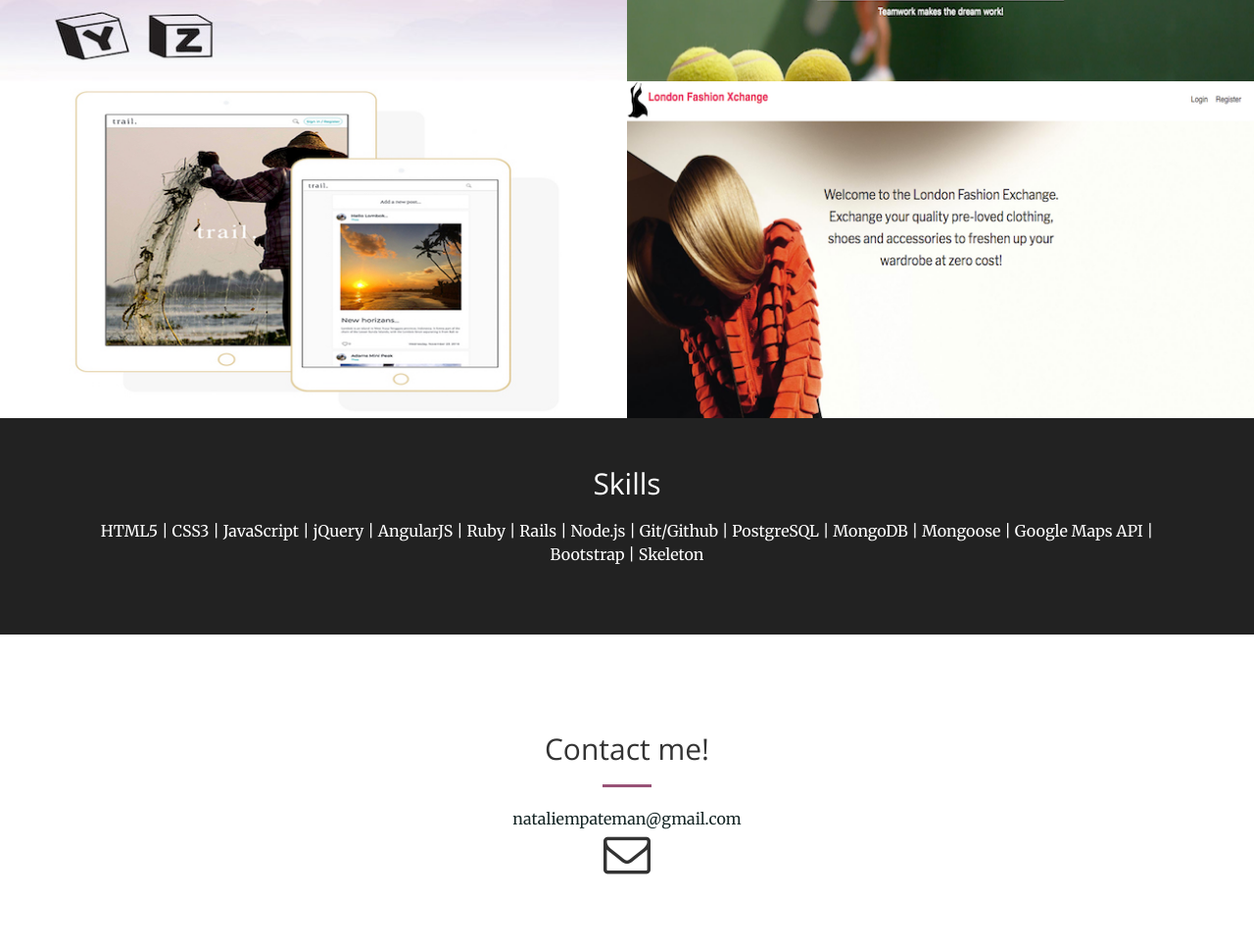
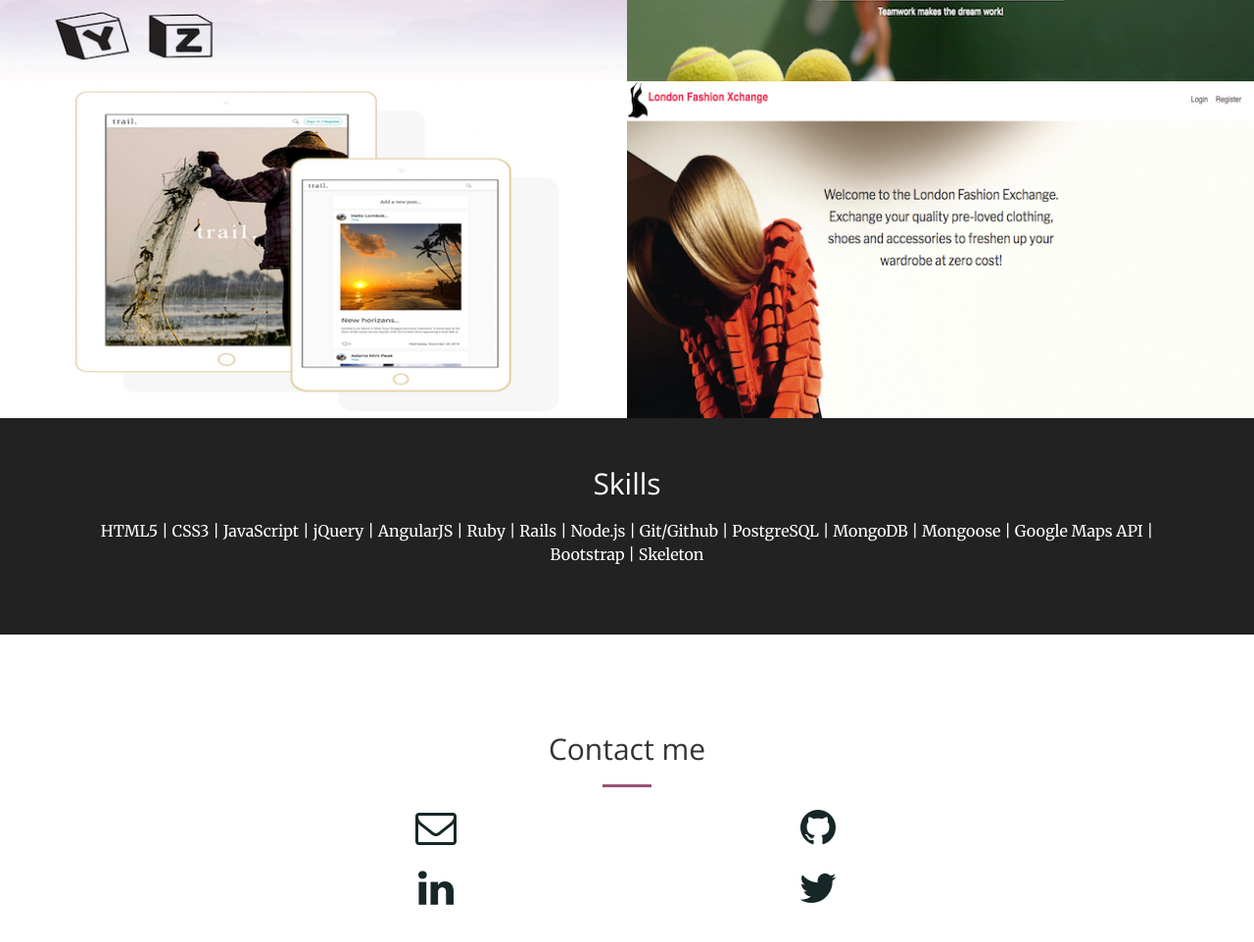
Before and after one commit to nataliemp28/nataliemp28.github.io, a website: page index.html in a window 1280 px wide. Shown: the part 1528-2490 px from the top of the page at 98% size. Drawn offline with nearby package versions, Linux system fonts and the light colour scheme.

Commit message:
fixing contact icons

```diff
--- a/index.html
+++ b/index.html
@@ -149,45 +149,12 @@
                   This was my final project and was built using Ruby on Rails, AngularJS, HTML, SCSS, postgreSQL and Skeleton. This was a solo project.
                 </div>
                 <div class="project-name">
-                                    <!-- <a href="https://london-fashion-exchange.herokuapp.com">London Fashion Xchange</a> -->
                   London Fashion Xchange
                 </div>
               </div>
             </div>
           </a>
         </div>
-                <!-- <div class="col-lg-4 col-sm-6">
-                    <a href="img/portfolio/fullsize/5.jpg" class="portfolio-box">
-                        <img src="img/portfolio/thumbnails/5.jpg" class="img-responsive" alt="">
-                        <div class="portfolio-box-caption">
-                            <div class="portfolio-box-caption-content">
-                                <div class="project-category text-faded">
-                                    Category
-                                </div>
-                                <div class="project-name">
-                                    Project Name
-                                </div>
-                            </div>
-                        </div>
-                    </a>
-                </div> -->
-                <!-- <div class="col-lg-4 col-sm-6">
-                    <a href="img/portfolio/fullsize/6.jpg" class="portfolio-box">
-                        <img src="img/portfolio/thumbnails/6.jpg" class="img-responsive" alt="">
-                        <div class="portfolio-box-caption">
-                            <div class="portfolio-box-caption-content">
-                                <div class="project-category text-faded">
-                                    Category
-                                </div>
-                                <div class="project-name">
-                                    Project Name
-                                </div>
-                            </div>
-                        </div>
-                    </a>
-                </div>
-            </div>
-        </div> -->
       </section>
 
       <aside class="bg-dark">
@@ -196,7 +163,6 @@
             <h2>Skills</h2>
             <p>
               HTML5 | CSS3 | JavaScript | jQuery | AngularJS | Ruby | Rails | Node.js | Git/Github | PostgreSQL | MongoDB | Mongoose | Google Maps API | Bootstrap | Skeleton
-                <!-- <a href="http://startbootstrap.com/template-overviews/creative/" class="btn btn-default btn-xl sr-button">Download Now!</a> -->
             </div>
           </div>
         </aside>
@@ -205,18 +171,41 @@
           <div class="container">
             <div class="row">
               <div class="col-lg-8 col-lg-offset-2 text-center">
-                    <h2 class="section-heading">Contact me!</h2>
+                <h2 class="section-heading">Contact me</h2>
                 <hr class="primary">
                 <p></p>
               </div>
+
               <!-- <div class="col-lg-4 col-lg-offset-2 text-center">
               <i class="fa fa-phone fa-3x sr-contact"></i>
-                    <p></p>
+              <p>075 942 63030</p>
             </div> -->
-                <div class="text-center">
 
-                    <p><a href="mailto:nataliempateman@gmail.com">nataliempateman@gmail.com</a><br><i class="fa fa-envelope-o fa-3x sr-contact"></i></p>
+
+            <div class="col-lg-4 col-lg-offset-2 text-center">
+              <a href="mailto:nataliempateman@gmail.com">
+              <i class="fa fa-envelope-o fa-3x sr-contact"></i>
+              </a><p></p>
             </div>
+
+            <div class="col-lg-4 text-center">
+              <a href="https://github.com/nataliemp28" target="_blank">
+              <i class="fa fa-github fa-3x sr-contact"></i>
+              </a><p></p>
+            </div>
+
+            <div class="col-lg-4 col-lg-offset-2 text-center">
+              <a href="https://uk.linkedin.com/in/nataliempateman" target="_blank">
+              <i class="fa fa-linkedin fa-3x sr-contact"></i>
+              </a><p></p>
+            </div>
+
+
+            <div class="col-lg-4 text-center">
+              <a href="https://twitter.com/nataliemp28" target="_blank"><i class="fa fa-twitter fa-3x sr-contact"></i></a>
+            </div>
+
+
           </div>
         </div>
       </section>
```
Lines whose indentation alone changed are shown as unchanged.
